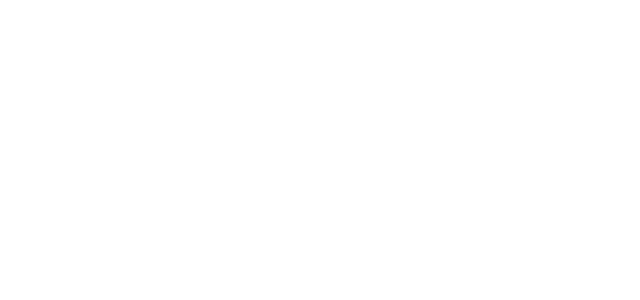
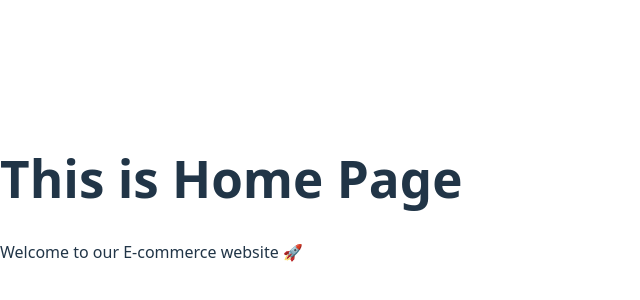
Before and after one commit to shubham123-badaya/ecommerce-website, a React (Vite) app in the folder frontend/: page / in a window 1280 px wide. Before the commit this address had no page. Shown: the part 202-502 px from the top of the page, without its empty margins (0-640 px from the left). Built offline with nearby package versions, Linux system fonts and the light colour scheme.

Commit message:
frontend route added and created file

```diff
--- /dev/null
+++ b/frontend/src/frontend/pages/Home.jsx
@@ -0,0 +1,12 @@
+import React from "react";
+
+function Home() {
+  return (
+    <div>
+      <h1>This is Home Page</h1>
+      <p>Welcome to our E-commerce website 🚀</p>
+    </div>
+  );
+}
+
+export default Home;
--- a/frontend/src/routes/AppRoutes.jsx
+++ b/frontend/src/routes/AppRoutes.jsx
@@ -1,4 +1,9 @@
 import { BrowserRouter as Router, Routes, Route } from "react-router-dom";
+// Frontend Pages
+import Home from "../frontend/pages/Home";
+
+// Admin Pages
+
 import Login from "../admin/auth/sign_in.jsx";
 // import Dashboard from "../pages/Dashboard";
 // import NotFound from "../pages/NotFound";
@@ -7,6 +12,8 @@
   return (
     <Router>
       <Routes>
+        {/* ---------- Frontend Routes ---------- */}
+        <Route path="/" element={<Home />} />
         {/* Superadmin Login */}
         <Route path="/admin/login" element={<Login />} />
         {/* <Route path="/admin/dashboard" element={<Dashboard />} />
```
